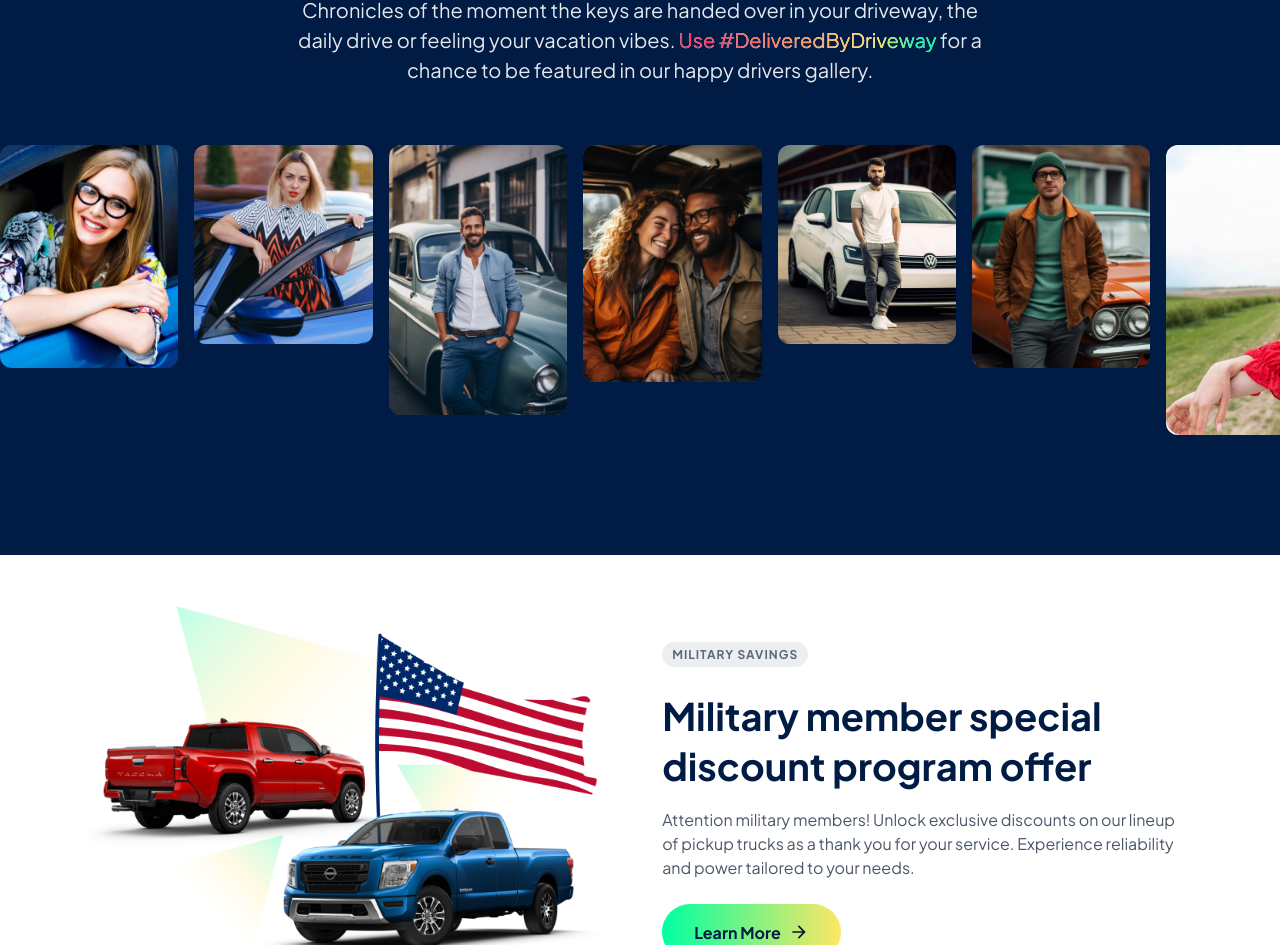
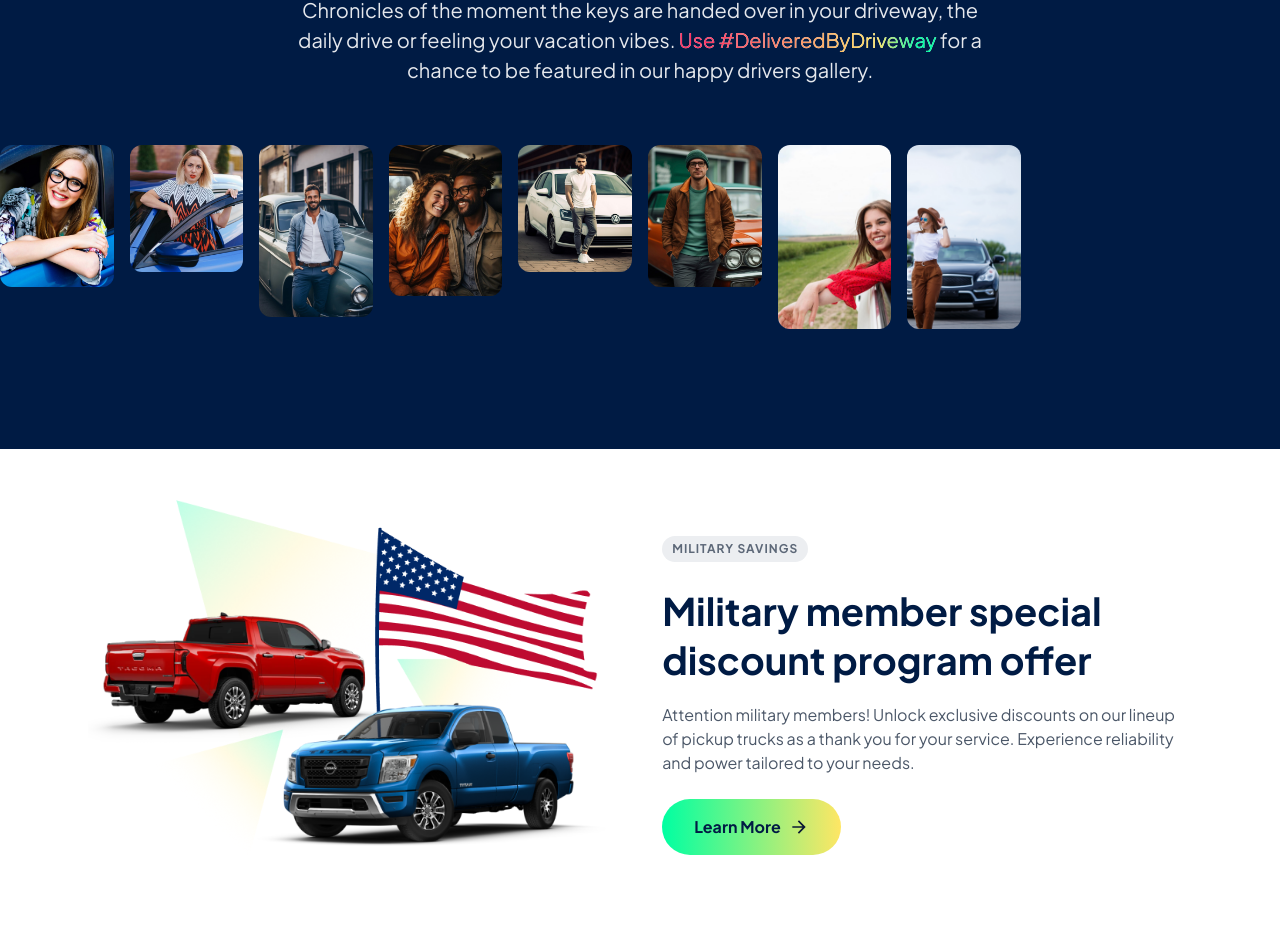
Before and after one commit to talhabaig/autoprosper, a Next.js app: page / in a window 1280 px wide. Shown: the part 3051-3996 px from the top of the page. Built offline with nearby package versions, Linux system fonts and the light colour scheme.

Commit message:
fix carousel basis on desktop view

```diff
--- a/src/components/home/ProsperingCustomers/ProsperingCustomers.tsx
+++ b/src/components/home/ProsperingCustomers/ProsperingCustomers.tsx
@@ -46,7 +46,7 @@ const ProsperingCustomers: React.FC = () => {
             {customers.map((customer, index) => (
               <CarouselItem
                 key={"carousel"+index}
-                className="basis-1/4 md:basis-[15%]"
+                className="basis-1/4 md:basis-[15%] lg:basis-[10%]"
               >
                 <Image
                   src={customer}
```
